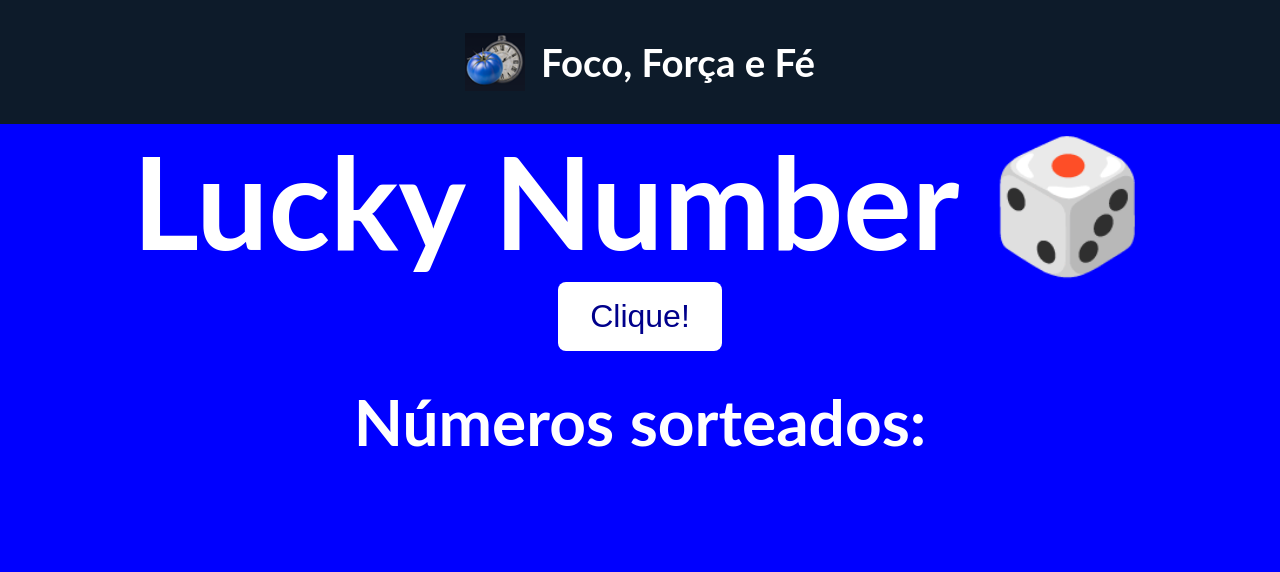
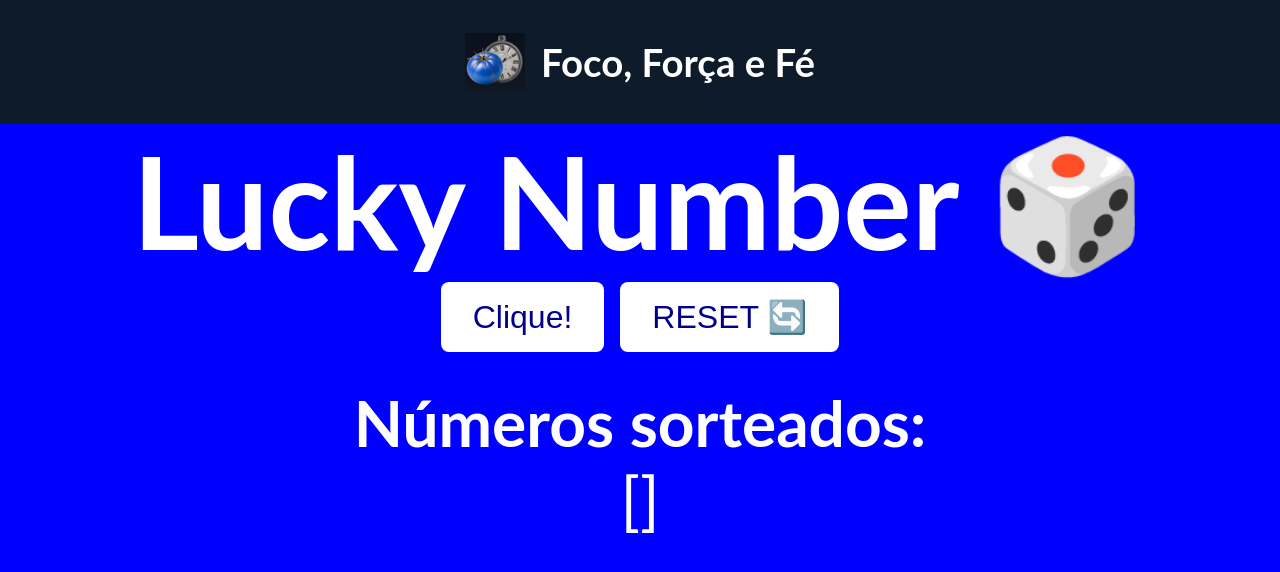
Before and after one commit to frndsluan/ppi2025_LuanFernandes, a React (Vite) app: page / in a window 1280 px wide. Shown: the top 572 px of the page. Built offline with nearby package versions, Linux system fonts and the light colour scheme.

Commit message:
Desafio de programação 4 (Definitive Edition)

```diff
--- a/src/components/LuckyNumber.jsx
+++ b/src/components/LuckyNumber.jsx
@@ -26,12 +26,29 @@ export function LuckyNumber() {
       ) : (
         <h1>Lucky Number 🎲</h1>
       )}
-      <button className={styles.button} onClick={handleClick}>
-        Clique!
-      </button>
+
+      <div className={styles.buttons}>
+        <button className={styles.button} onClick={handleClick}>
+          Clique!
+        </button>
+
+        <button
+          className={styles.button}
+          onClick={() => {
+            setLuckyNumber(0);
+            setSaveNumber([]);
+            setMessage("");
+          }}
+        >
+          RESET 🔄
+        </button>
+      </div>
+
       <div style={{ marginTop: "2rem", textAlign: "center" }}>
         <strong>Números sorteados:</strong>
-        <div>{saveNumber.join(", ")}</div>
+        <div style={{ whiteSpace: "normal", wordBreak: "break-word" }}>
+          [{saveNumber.toString()}]
+        </div>
       </div>
       <p>{message}</p>
     </div>
--- a/src/components/LuckyNumber.module.css
+++ b/src/components/LuckyNumber.module.css
@@ -19,7 +19,12 @@
   transition: background-color 0.3s ease, transform 0.3s ease;
 }
 
-.button:hover{
+.button:hover {
   background-color: var(--secondary);
-    transform: scale (1.05);
+  transform: scale(1.05);
 }
+
+.buttons {
+  display: flex;
+  gap: 1rem;
+}
```
Lines whose indentation alone changed are shown as unchanged.
